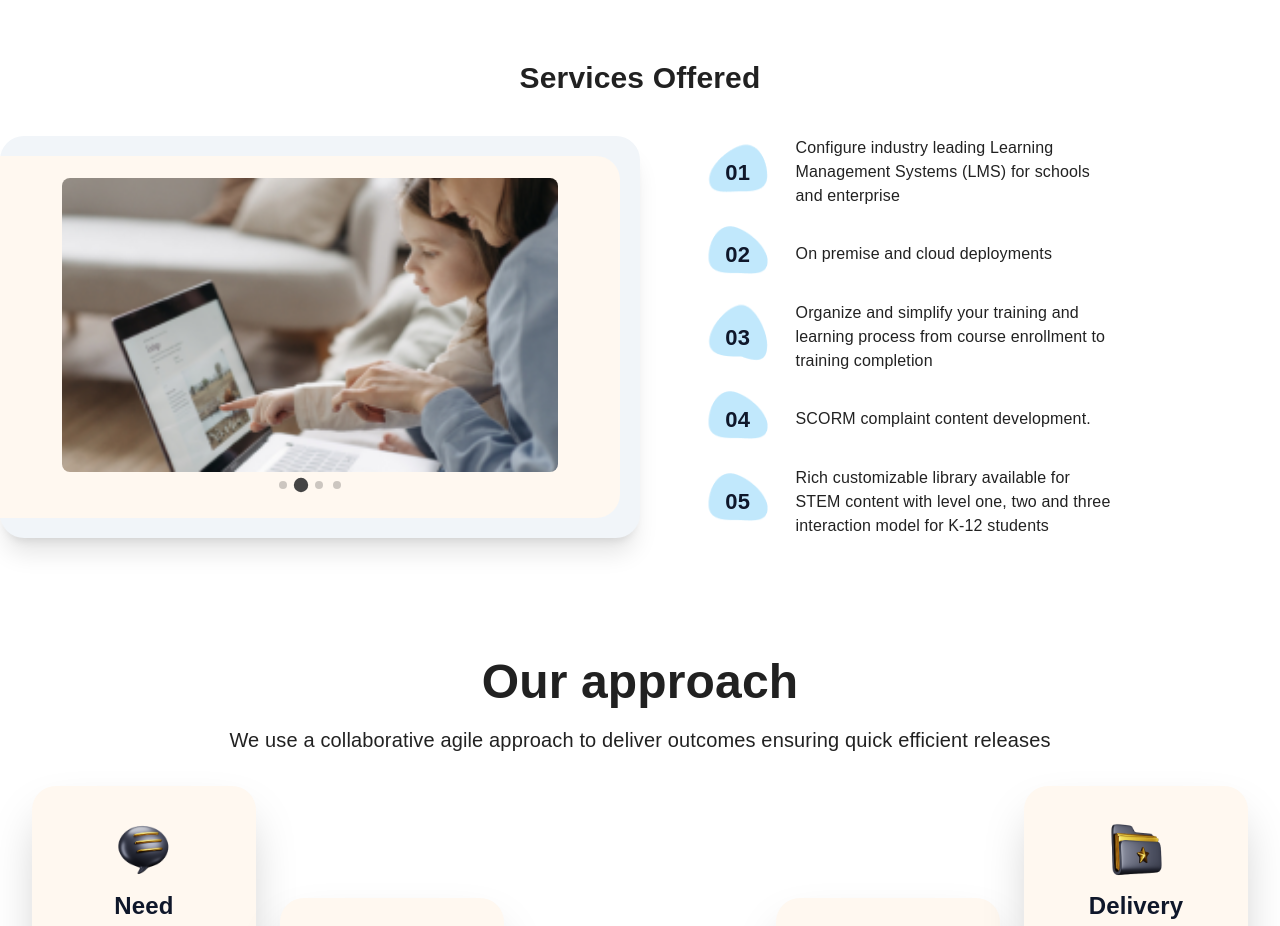
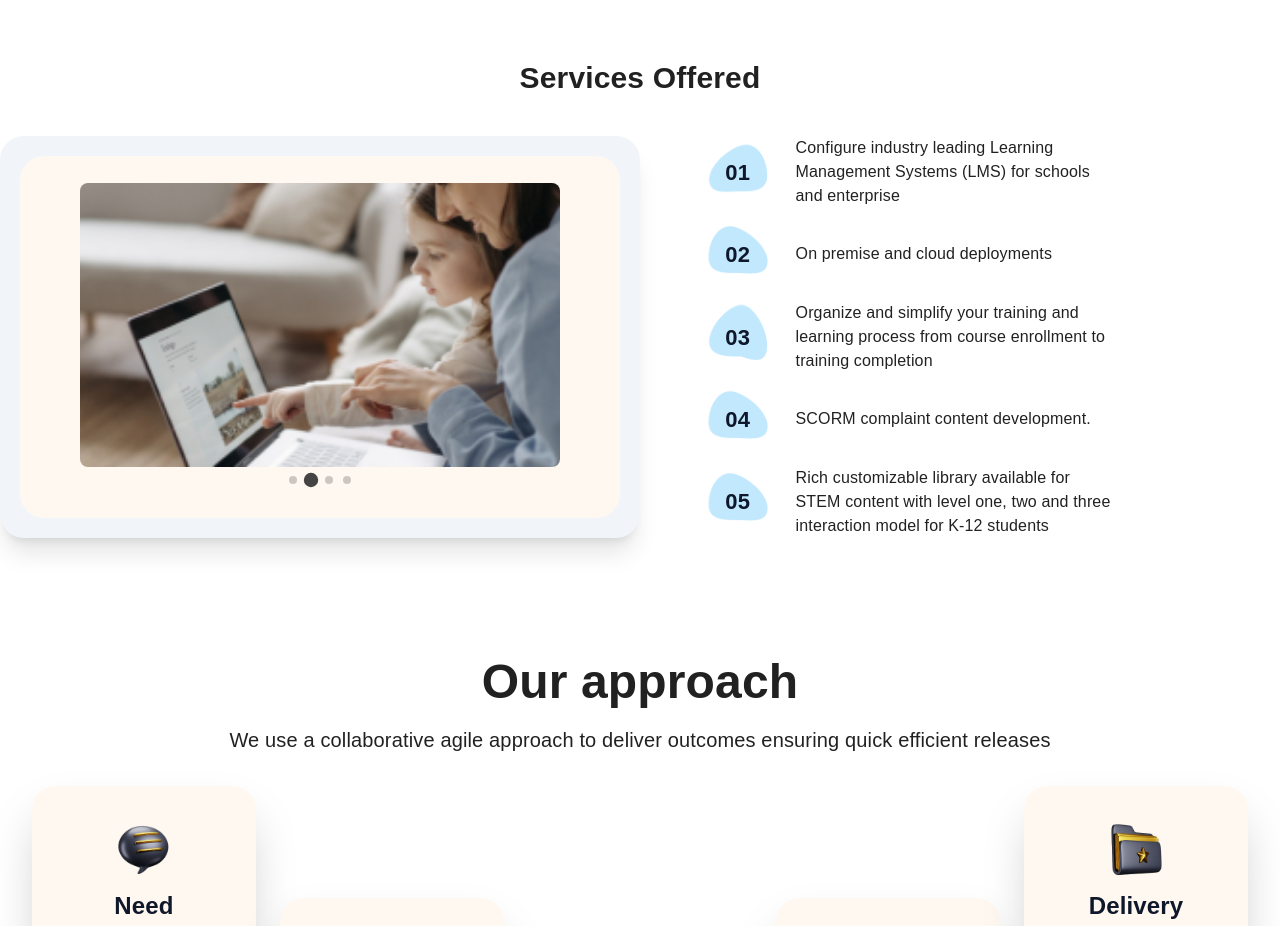
Before and after one commit to GanatraJay2000/Smartle, a React (Create React App) app: page /enterprise in a window 1280 px wide. Shown: the part 1060-1986 px from the top of the page. Built offline with nearby package versions, Linux system fonts and the light colour scheme.

Commit message:
services rounded

```diff
--- a/src/components/sections/enterprise/Services.tsx
+++ b/src/components/sections/enterprise/Services.tsx
@@ -50,8 +50,8 @@ const Services = () => {
     return (<div className='mb-20 mt-15'>
       <h1 id="services" className="pt-10 text-3xl font-extrabold text-center my-10">Services Offered</h1>
       <div className="flex flex-wrap">
-        <div className="w-11/12 md:w-1/2 bg-slate-100 py-3 md:py-5 pr-3 md:pr-5 shadow-xl rounded-3xl">
-          <div className="bg-contrastAccent-200 w-full flex justify-center items-center pt-10 pb-6 md:pt-0 md:pb-0 p-2 md:p-0 h-full rounded-r-3xl">
+        <div className="w-11/12 md:w-1/2 mx-auto bg-slate-100 py-3 md:py-5 px-3 md:px-5 shadow-xl rounded-3xl">
+          <div className="bg-contrastAccent-200 flex justify-center items-center pt-10 pb-6 md:pt-0 md:pb-0 p-2 md:p-0 h-full rounded-3xl">
             <div className="w-4/5 rounded-3xl">
               <div className="">
                 <Swiper
```
